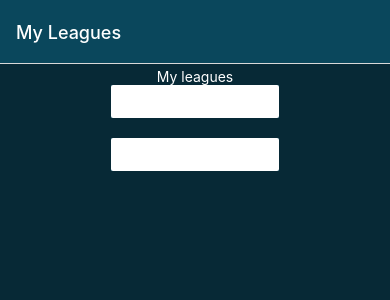
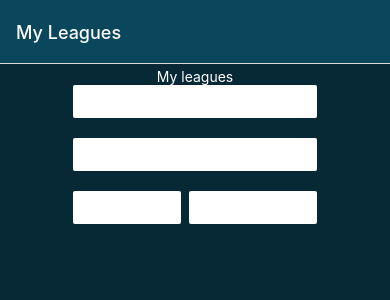
Before and after one commit to kristo-og-logi/premKing, a React Native app in the folder frontend/: screen /LeagueMenu in a window 390 px wide. Shown: the top 300 px of the page. Built offline with nearby package versions, Linux system fonts and the light colour scheme.

Commit message:
static join + create league buttons added

```diff
--- a/frontend/src/routes/LeagueMenu.tsx
+++ b/frontend/src/routes/LeagueMenu.tsx
@@ -19,6 +19,14 @@ const LeagueMenu = ({ navigation }) => {
             title="the saudi takeover"
             onPress={() => navigation.navigate('SelectedLeague', { name: 'The Saudi Takeover' })}
           ></Button>
+        </View>
+        <View style={styles.actionWrapper}>
+          <View style={styles.button}>
+            <Button color={'white'} title="Join League" />
+          </View>
+          <View style={styles.button}>
+            <Button color={'white'} title="Create League" />
+          </View>
         </View>
       </View>
     </View>
@@ -46,6 +54,11 @@ const styles = StyleSheet.create({
     backgroundColor: '#0A475C',
     color: 'white',
   },
+  actionWrapper: {
+    flex: 0,
+    gap: 8,
+    flexDirection: 'row',
+  },
 });
 
 export default LeagueMenu;
```
